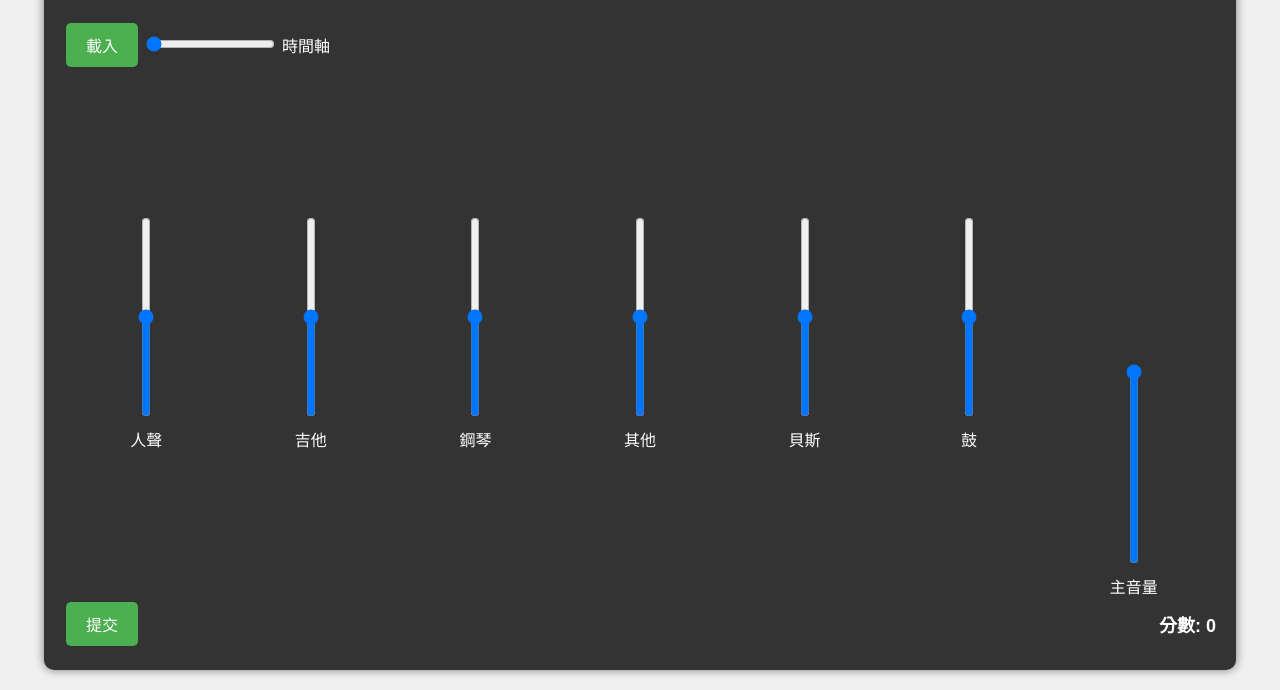
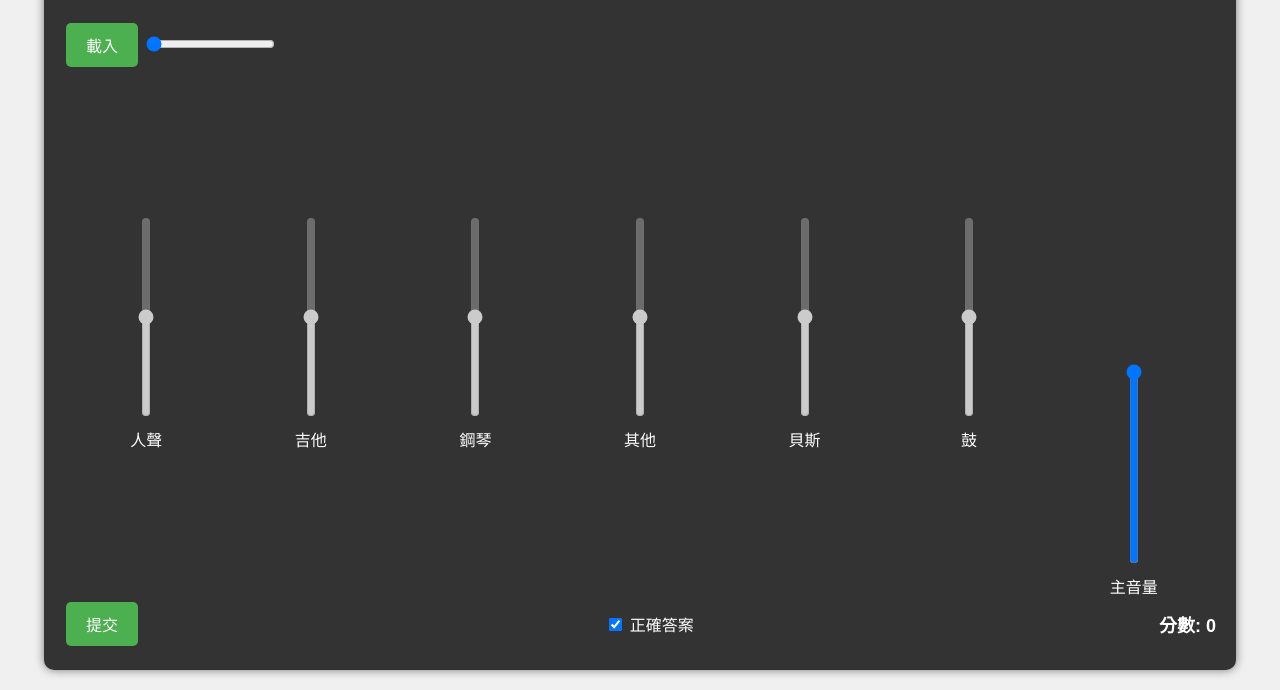
Before and after one commit to ChrisTorng/MixerGame, a plain HTML site: page src/index.html in a window 1280 px wide. Both pictures are taken after a click on the button "提交". Shown: the part 110-800 px from the top of the page. Drawn offline with Linux system fonts and the light colour scheme.

Commit message:
請在「提交」鈕旁邊，設一個切換開關，可以切換玩家目前設置，以及正確答案設置。該切換開關在按「提交」之後才啟用。未提交前預設當然在玩家目前設置位置，提交之後自動切到正確答案設置。在正確答案設置下，推桿停用不可移動。在玩家目前設置下，才可推動推桿。這樣可以讓玩家得知正確答案，也可以再切回來重新設定自己的設置，以供比對，才會學習到正確的比例。

```diff
--- a/src/index.html
+++ b/src/index.html
@@ -9,43 +9,52 @@
 <body>
 <div class="mixer-container">
     <h1>音頻混音器游戲</h1>
+
     <div class="transport-controls">
         <button id="playPauseBtn">載入</button>
         <input type="range" id="timeSlider" min="0" max="100" value="0">
-            <label for="timeSlider">時間軸</label>
     </div>
+
     <div class="faders-container">
-            <div class="fader" id="vocal-fader">
-                <input type="range" min="0" max="1" step="0.01" value="0.5">
+        <div id="vocal-fader" class="fader">
+            <input type="range" min="0" max="1" step="0.01" value="0.5" orient="vertical">
             <label>人聲</label>
         </div>
-            <div class="fader" id="guitar-fader">
-                <input type="range" min="0" max="1" step="0.01" value="0.5">
+        <div id="guitar-fader" class="fader">
+            <input type="range" min="0" max="1" step="0.01" value="0.5" orient="vertical">
             <label>吉他</label>
         </div>
-            <div class="fader" id="piano-fader">
-                <input type="range" min="0" max="1" step="0.01" value="0.5">
+        <div id="piano-fader" class="fader">
+            <input type="range" min="0" max="1" step="0.01" value="0.5" orient="vertical">
             <label>鋼琴</label>
         </div>
-            <div class="fader" id="other-fader">
-                <input type="range" min="0" max="1" step="0.01" value="0.5">
+        <div id="other-fader" class="fader">
+            <input type="range" min="0" max="1" step="0.01" value="0.5" orient="vertical">
             <label>其他</label>
         </div>
-            <div class="fader" id="bass-fader">
-                <input type="range" min="0" max="1" step="0.01" value="0.5">
+        <div id="bass-fader" class="fader">
+            <input type="range" min="0" max="1" step="0.01" value="0.5" orient="vertical">
             <label>貝斯</label>
         </div>
-            <div class="fader" id="drum-fader">
-                <input type="range" min="0" max="1" step="0.01" value="0.5">
+        <div id="drum-fader" class="fader">
+            <input type="range" min="0" max="1" step="0.01" value="0.5" orient="vertical">
             <label>鼓</label>
         </div>
         <div class="fader master-volume">
-                <input type="range" id="masterVolume" min="0" max="1" step="0.01" value="1">
-                <label for="masterVolume">主音量</label>
+            <input type="range" min="0" max="1" step="0.01" value="1" orient="vertical" id="masterVolume">
+            <label>主音量</label>
         </div>
     </div>
+
     <div class="game-controls">
         <button id="submitBtn">提交</button>
+        <div class="toggle-container">
+            <label class="switch">
+                <input type="checkbox" id="answerToggle" disabled>
+                <span class="slider round"></span>
+            </label>
+            <span id="toggleLabel">玩家設置</span>
+        </div>
         <div id="score">分數: <span>0</span></div>
     </div>
 </div>
--- a/src/index.js
+++ b/src/index.js
@@ -10,6 +10,9 @@ let audioContext, audioBuffers = {}, audioSources = {}, gainNodes = {}, analyser
 let masterGainNode, randomGains = {};
 let isAudioInitialized = false;
 let isAudioLoaded = false;
+let isAnswerMode = false;
+let playerSettings = {};
+let correctSettings = {};
 
 // 初始化 Web Audio API
 function initAudio() {
@@ -121,6 +124,11 @@ function setMasterVolume(volume) {
     masterGainNode.gain.setValueAtTime(volume, audioContext.currentTime);
 }
 
+// GAIN 值轉換為推桿值
+function gainToFader(gain) {
+    return Math.log(gain / 0.25) / Math.log(16);
+}
+
 // 將線性推桿值轉換為對數增益值
 function faderToGain(faderValue) {
     // 將 0-1 的推桿值映射到 0.25-4 的對數增益範圍
@@ -131,7 +139,7 @@ function faderToGain(faderValue) {
 function setTrackVolume(track, faderValue) {
     if (!isAudioInitialized) return;
     const gainValue = faderToGain(faderValue);
-    gainNodes[track].gain.setValueAtTime(gainValue * randomGains[track], audioContext.currentTime);
+    gainNodes[track].gain.setValueAtTime(gainValue, audioContext.currentTime);
 }
 
 // 設置播放位置
@@ -162,7 +170,7 @@ function calculateScore() {
     if (!isAudioInitialized || !isAudioLoaded) return 0;
     let totalDifference = 0;
     tracks.forEach(track => {
-        const faderValue = document.getElementById(`${track}-fader`).querySelector('input').value;
+        const faderValue = playerSettings[track] || 0.5;
         const userGain = faderToGain(faderValue);
         const targetGain = 1 / randomGains[track];
         // 使用對數比較來計算差異
@@ -183,12 +191,44 @@ function initGame() {
 
     tracks.forEach(track => {
         const fader = document.getElementById(`${track}-fader`).querySelector('input');
-        fader.addEventListener('input', (e) => setTrackVolume(track, e.target.value));
+        fader.addEventListener('input', (e) => {
+            if (!isAnswerMode) {
+                setTrackVolume(track, e.target.value);
+                playerSettings[track] = e.target.value;
+            }
+        });
     });
 
     document.getElementById('submitBtn').addEventListener('click', () => {
         const score = calculateScore();
         document.querySelector('#score span').textContent = score;
+        document.getElementById('answerToggle').disabled = false;
+        document.getElementById('answerToggle').checked = true;
+        toggleAnswerMode(true);
+    });
+
+    document.getElementById('answerToggle').addEventListener('change', (e) => {
+        toggleAnswerMode(e.target.checked);
+    });
+}
+
+// 切換答案模式
+function toggleAnswerMode(isAnswer) {
+    isAnswerMode = isAnswer;
+    const toggleLabel = document.getElementById('toggleLabel');
+    toggleLabel.textContent = isAnswer ? '正確答案' : '玩家設置';
+
+    tracks.forEach(track => {
+        const fader = document.getElementById(`${track}-fader`).querySelector('input');
+        if (isAnswer) {
+            correctSettings[track] = 1 / randomGains[track];
+            fader.value = gainToFader(correctSettings[track]);
+            setTrackVolume(track, fader.value);
+        } else {
+            fader.value = playerSettings[track] || 0.5;
+            setTrackVolume(track, fader.value);
+        }
+        fader.disabled = isAnswer;
     });
 }
 
```
Lines whose indentation alone changed are shown as unchanged.
